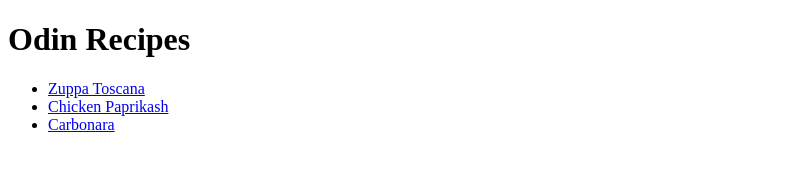
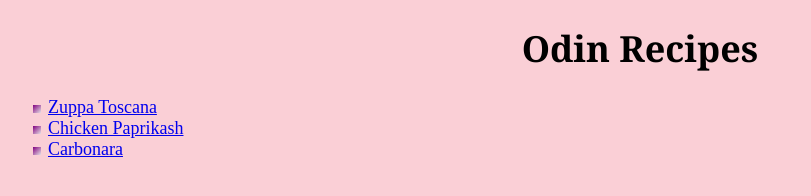
Before and after one commit to Hephaest1a/odin-recipes, a plain HTML site: page index.html in a window 1280 px wide. Shown: the whole page, without its empty margins (0-811 px from the left). Drawn offline with Linux system fonts and the light colour scheme.

Commit message:
Add basic font and color style to index

```diff
--- a/index.html
+++ b/index.html
@@ -1,6 +1,7 @@
 <!DOCTYPE html>
 <html lang="en">
     <head>
+        <link rel="stylesheet" href="style.css">
         <meta charset="UTF-8">
         <title>Odin Recipes</title>
     </head>
--- /dev/null
+++ b/style.css
@@ -0,0 +1,15 @@
+/* Style.css */
+body {
+    background-color: rgb(250, 207, 214);
+}
+
+body h1 {
+    font-family: Georgia, 'Times New Roman', Times, serif;
+    text-align: center;
+    font-size: 36px;
+}
+
+body ul {
+    list-style-image: linear-gradient(to right bottom, purple, rgb(231, 227, 229));
+    font-size: 18px;
+}
```
